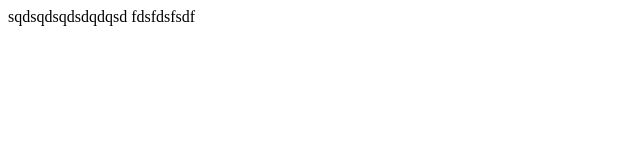
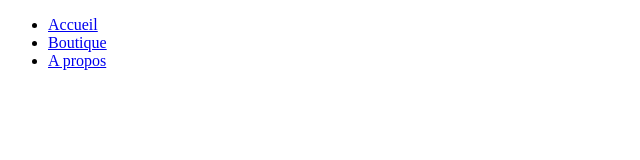
Before and after one commit to Will974/Summer-Class-J2, a plain HTML site: page index.html in a window 1280 px wide. Shown: the whole page, without its empty margins (0-640 px from the left). Drawn offline with Linux system fonts and the light colour scheme.

Commit message:
arrière-plan

```diff
--- a/index.html
+++ b/index.html
@@ -2,10 +2,16 @@
 <html lang="fr">
   <head>
     <meta charset="utf-8">
-    <title></title>
+    <title>E-bay du pauvre</title>
   </head>
   <body>
-sqdsqdsqdsdqdqsd
-fdsfdsfsdf
+    <header>
+      <nav>
+        <ul>
+          <li><a href="#accueil">Accueil</a></li>
+          <li><a href="#boutique">Boutique</a></li>
+          <li><a href="#apropos">A propos</a> </li>
+        </ul>
+    </header>
   </body>
 </html>
```
Also changed, not shown: images/Arrière-plan.jpg (added).
